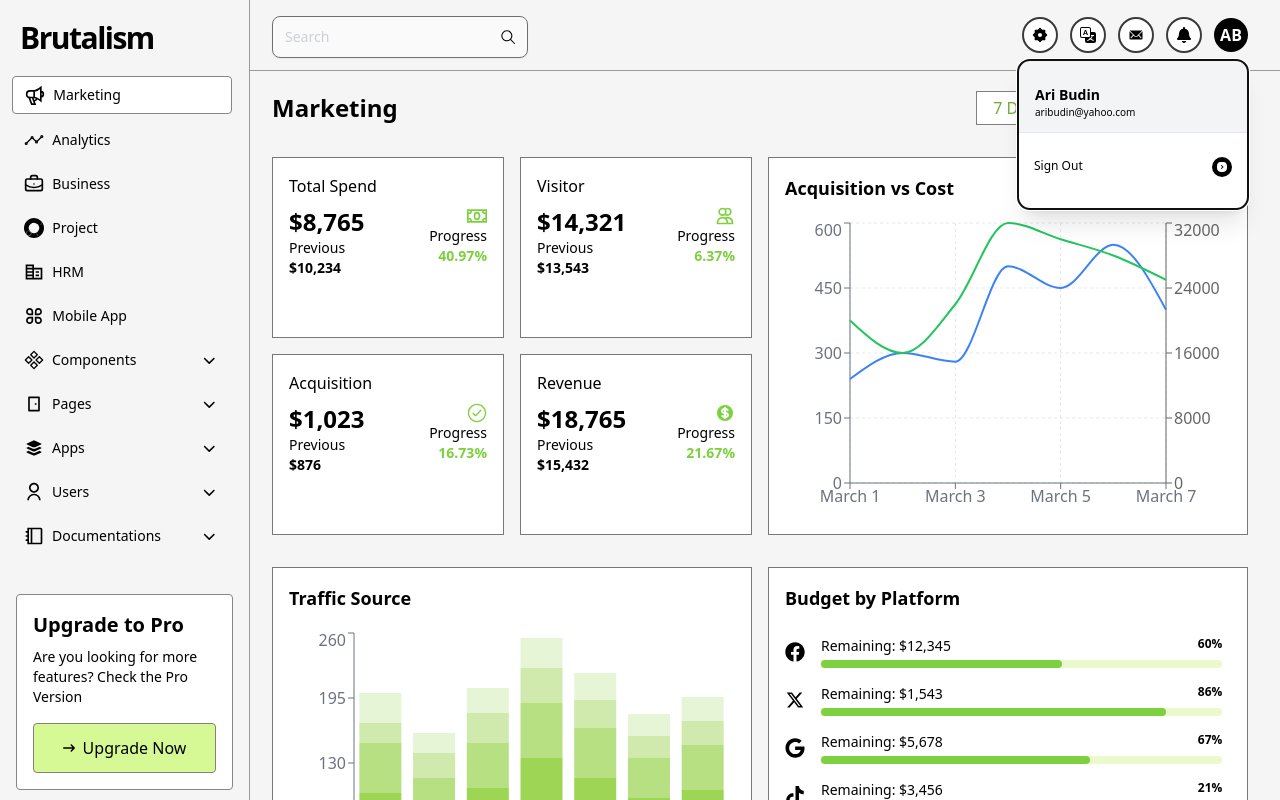
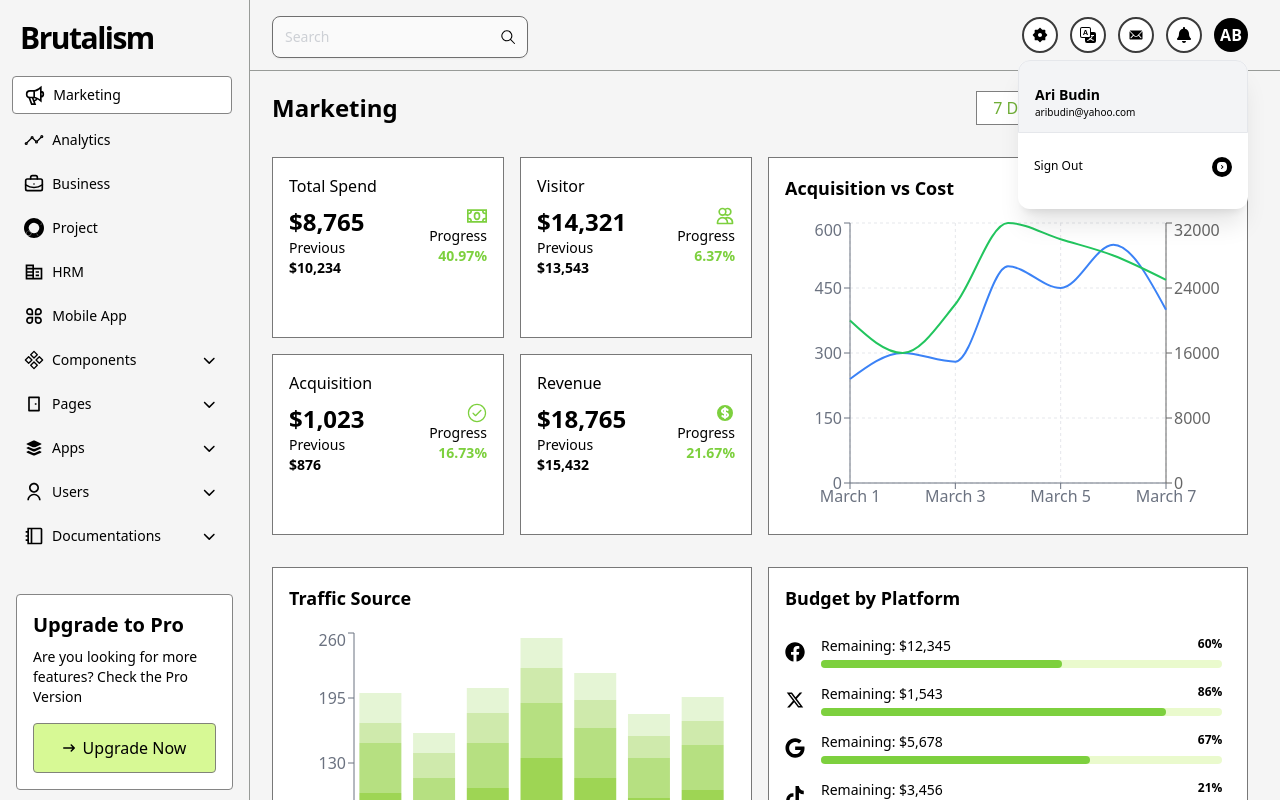
Before and after one commit to JT-OYEMADE/brutalism, a React (Vite) app: page / in a window 1280 px wide. Both pictures are taken after a click on the button "AB". Shown: the top 800 px of the page. Built offline with nearby package versions, Linux system fonts and the light colour scheme.

Commit message:
profile dropdown

```diff
--- a/src/components/common/ProfileDropDown.tsx
+++ b/src/components/common/ProfileDropDown.tsx
@@ -49,7 +49,7 @@ export const ProfileDropDown = () => {
           leaveFrom='transform opacity-100 scale-100'
           leaveTo='transform opacity-0 scale-95'>
           <MenuItems
-            className={`absolute sm:right-0  z-10 mt-2 w-[230px] origin-top-right rounded-xl bg-white pb-8 shadow-xl
+            className={`absolute focus:outline-none outline-none ring-0 focus:ring-0 sm:right-0  z-10 mt-2 w-[230px] origin-top-right rounded-xl bg-white pb-8 shadow-xl
               right-0
           `}>
             <div className='bg-gray-100 border border-primary-light px-4 pt-6 pb-3 rounded-tr-xl rounded-tl-xl'>
```
